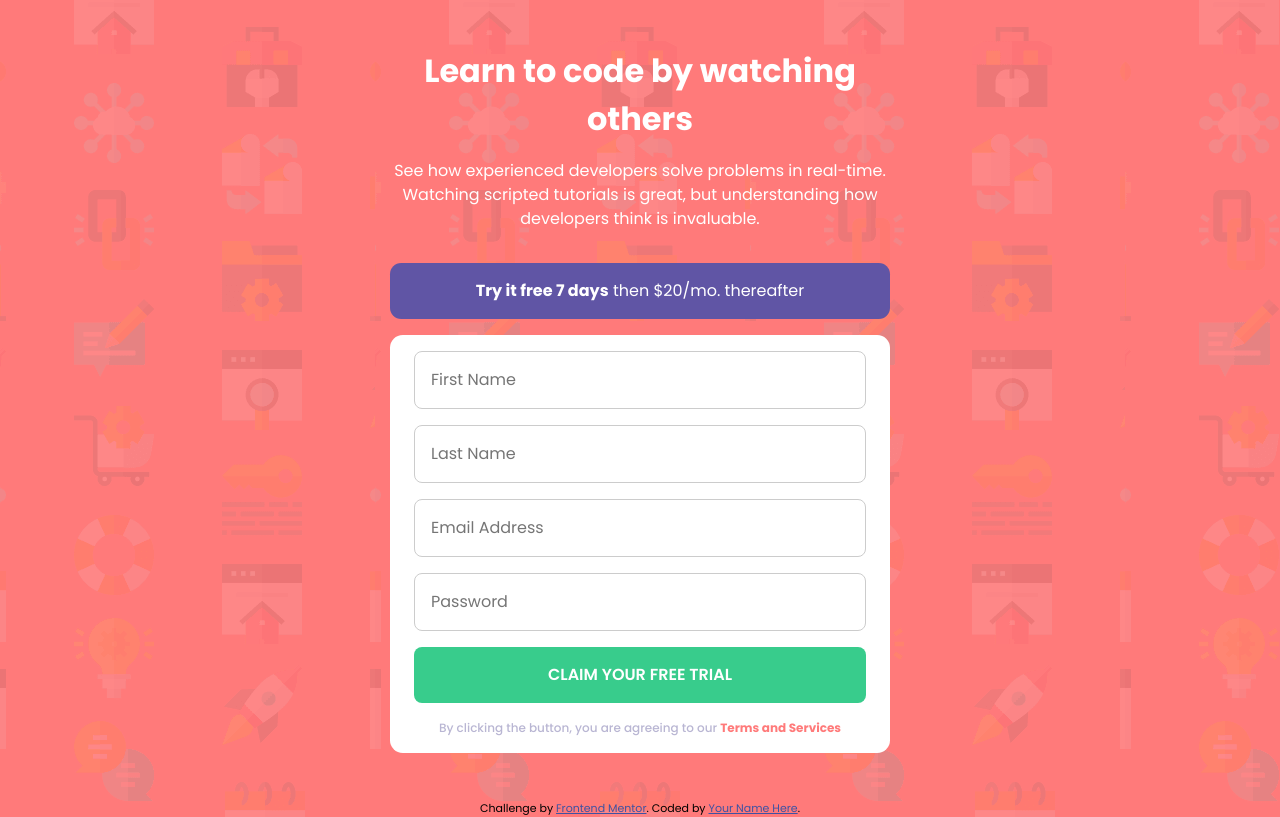
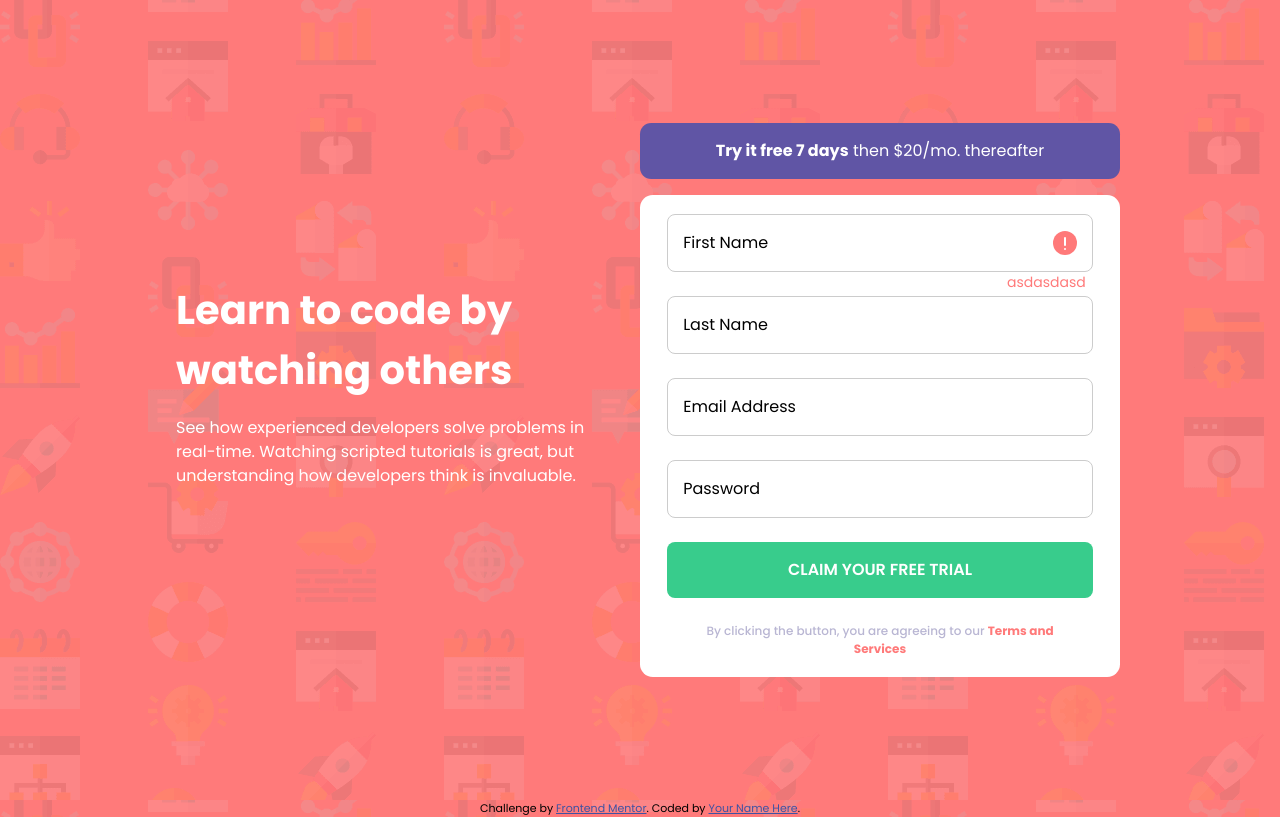
Before and after one commit to regret546/intro-component-with-signup-form-master, a plain HTML site: page index.html in a window 1280 px wide. Drawn offline with Linux system fonts and the light colour scheme.

Commit message:
Fix input, add mixins and add animations

```diff
--- a/apps/scss/global/_colors.scss
+++ b/apps/scss/global/_colors.scss
@@ -5,6 +5,7 @@
   --clr--white: hsl(0, 0%, 100%);
   /*   ### Accent */
   --clr--blue: hsl(248, 32%, 49%);
+
   /* ### Neutral */
   --clr--dark-blue: hsl(249, 10%, 26%);
   --clr--grayish-blue: hsl(246, 25%, 77%);
--- a/apps/scss/layout/_body.scss
+++ b/apps/scss/layout/_body.scss
@@ -1,7 +1,13 @@
+@use "../layout/util/" as u;
+
 body {
   font-family: var(--ff--primary);
   font-size: var(--fs--regular);
   font-weight: var(--fw--bold-1);
   background-color: var(--clr--red);
   background-image: url("/images/bg-intro-mobile.png");
+
+  @include u.breakpoints(large) {
+    background-image: url("/images/bg-intro-desktop.png");
+  }
 }
--- a/apps/scss/layout/_container.scss
+++ b/apps/scss/layout/_container.scss
@@ -1,3 +1,5 @@
+@use "../layout/util/" as u;
+
 .container {
   min-height: 100vh;
   display: grid;
--- a/apps/scss/layout/_index.scss
+++ b/apps/scss/layout/_index.scss
@@ -1,3 +1,4 @@
 @forward "body";
 @forward "container";
 @forward "main";
+@forward "util";
--- a/apps/scss/layout/_main.scss
+++ b/apps/scss/layout/_main.scss
@@ -1,3 +1,5 @@
+@use "../layout/util/" as u;
+
 .main {
   display: grid;
   max-width: 500px;
@@ -6,6 +8,14 @@
   .header__section {
     text-align: center;
     color: var(--clr--white);
+  }
+
+  button {
+    cursor: pointer;
+
+    &:hover {
+      opacity: 0.7;
+    }
   }
 
   h1 {
@@ -19,8 +29,9 @@
 
   .input__section {
     display: grid;
+    position: relative;
 
-    .try-btn {
+    .try-info {
       min-width: 300px;
       border: none;
       padding: 1rem;
@@ -28,27 +39,68 @@
       color: var(--clr--white);
       border-radius: 0.7rem;
       margin-bottom: 1rem;
+      text-align: center;
       span {
         font-weight: var(--fw--bold-4);
+      }
+
+      &:hover {
       }
     }
 
     &_form {
       min-width: 300px;
       display: grid;
-      gap: 1rem;
-      padding: 1rem 1.5rem;
+      gap: 1.5rem;
+      padding: 1.2rem 1.7rem;
       border: none;
       border-radius: 0.8rem;
       background-color: var(--clr--white);
 
+      .input-group {
+        position: relative;
+
+        label {
+          position: absolute;
+          top: 50%;
+          left: 1rem;
+          transform: translateY(-50%);
+          transition: 0.5s;
+        }
         input {
           width: 100%;
-        outline: 0;
+          outline: none;
           padding: 1rem;
           border: none;
           border: solid 1px #ccc;
           border-radius: 0.5rem;
+
+          &:focus {
+            border: 1px solid var(--clr--dark-blue);
+          }
+
+          &:focus ~ label,
+          &:not(:placeholder-shown):not(:focus) ~ label {
+            top: 0;
+            font-size: 14px;
+            background: var(--clr--white);
+          }
+        }
+
+        .errorImg {
+          position: absolute;
+          top: 50%;
+          right: 1rem;
+          transform: translateY(-50%);
+        }
+
+        .errorText {
+          margin-bottom: 0;
+          position: absolute;
+          right: 7px;
+          font-size: 14px;
+          color: var(--clr--red);
+        }
       }
 
       .claim-btn {
@@ -69,10 +121,37 @@
         font-weight: var(--fw--bold-2);
 
         span {
+          cursor: pointer;
           color: var(--clr--red);
           font-weight: var(--fw--bold-4);
+
+          &:hover {
+            opacity: 0.7;
           }
         }
       }
     }
   }
+
+  @include u.breakpoints(large) {
+    max-width: 960px;
+    grid-template-columns: 1fr 1fr;
+  }
+
+  .header__section {
+    margin: auto 1rem;
+
+    h1,
+    p {
+      text-align: left;
+    }
+
+    h1 {
+      font-size: 2.5rem;
+    }
+
+    p {
+      font-size: 16px;
+    }
+  }
+}
--- /dev/null
+++ b/apps/scss/layout/util/_index.scss
@@ -0,0 +1 @@
+@forward "mixins";
--- /dev/null
+++ b/apps/scss/layout/util/_mixins.scss
@@ -0,0 +1,12 @@
+$breakpoints-up: (
+  "medium": 43.75em,
+  /* 700px */ "large": 60em,
+  /* 960px */ "xlarge": 90em,
+  /* 1440p*/
+);
+
+@mixin breakpoints($size) {
+  @media only screen and (min-width: map-get($breakpoints-up, $size )) {
+    @content;
+  }
+}
--- a/index.html
+++ b/index.html
@@ -43,35 +43,44 @@
           </p>
         </section>
         <section class="input__section">
-          <button class="try-btn">
+          <div class="try-info">
             <span>Try it free 7 days</span> then $20/mo. thereafter
-          </button>
+          </div>
 
           <form action="#" class="input__section_form">
+            <div class="input-group">
               <input
                 type="text"
                 name="firstName"
                 id="firstName"
-              placeholder="First Name"
+                placeholder=" "
               />
+              <label for="firstName">First Name</label>
+              <img class="errorImg" src="images/icon-error.svg" alt="error" />
+              <p class="errorText">asdasdasd</p>
+            </div>
+            <div class="input-group">
               <input
                 type="text"
                 name="lastName"
                 id="lastName"
-              placeholder="Last Name"
+                placeholder=" "
               />
-            <input
-              type="email"
-              name="email"
-              id="email"
-              placeholder="Email Address"
-            />
+              <label for="lastName">Last Name</label>
+            </div>
+            <div class="input-group">
+              <input type="email" name="email" id="email" placeholder=" " />
+              <label for="email">Email Address</label>
+            </div>
+            <div class="input-group">
               <input
                 type="password"
                 name="password"
                 id="password"
-              placeholder="Password"
+                placeholder=" "
               />
+              <label for="password">Password</label>
+            </div>
             <button class="claim-btn">Claim your free trial</button>
             <p class="terms">
               By clicking the button, you are agreeing to our
```
Also changed, not shown: dist/style.css, 1 other file. Lines whose indentation alone changed are shown as unchanged.
